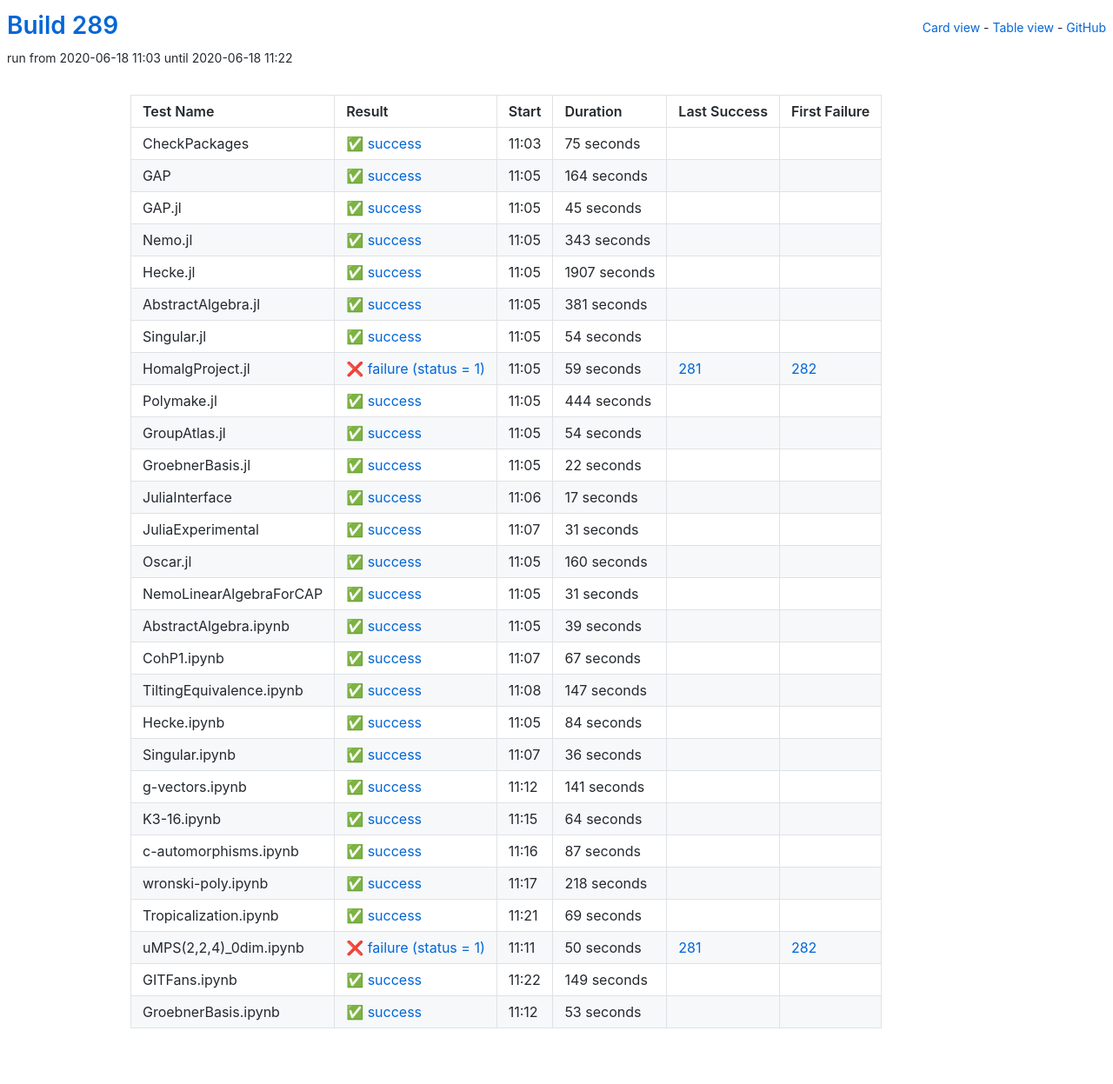
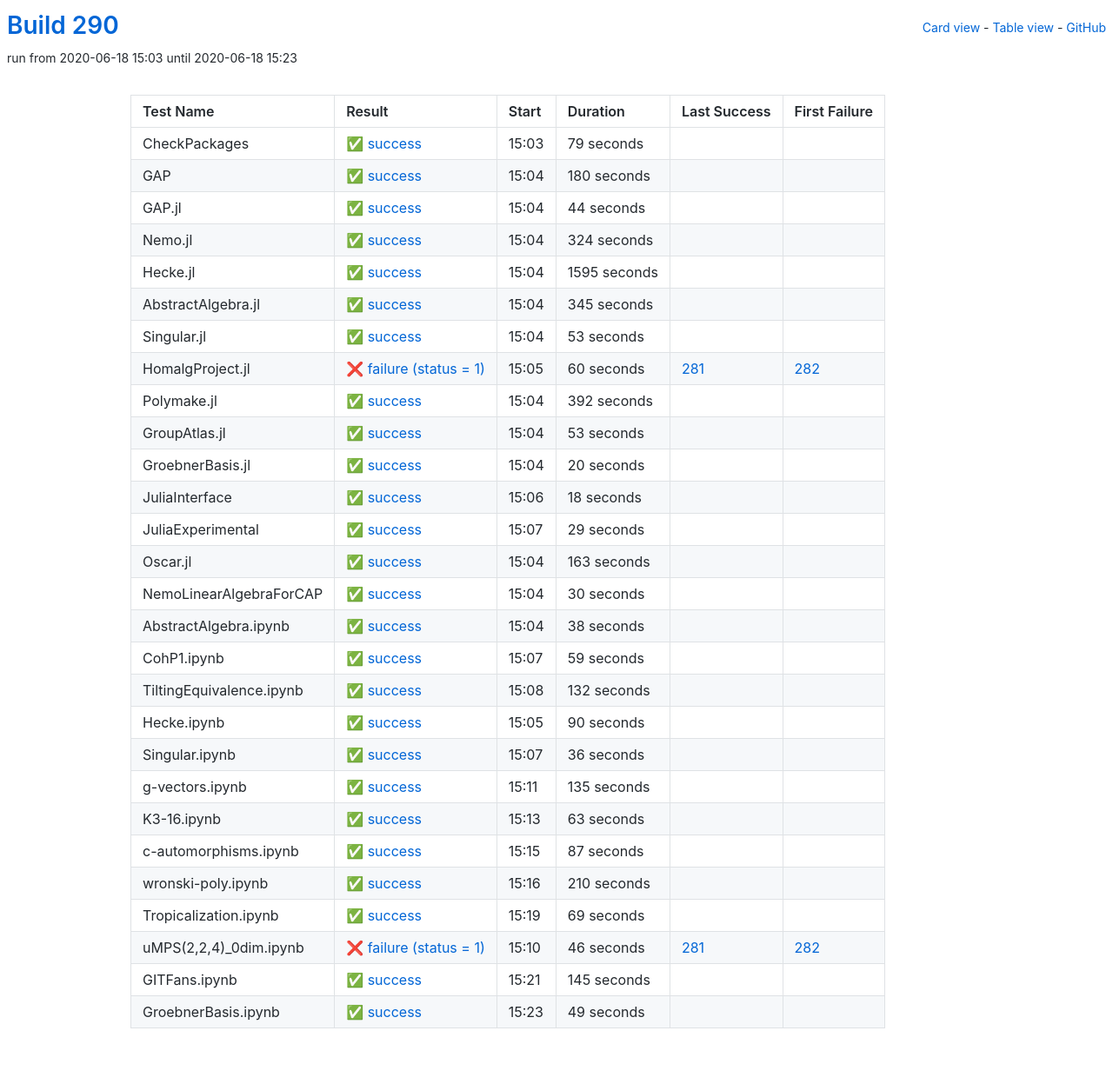
Before and after one commit to oscar-system/oscar-ci-status-stable, a Jekyll site: the page built from table.html, in a window 1280 px wide. Shown: the whole page at 87% size. Built offline with Jekyll 4.4.1, drawn with Linux system fonts in a browser that asks for light colours.

Commit message:
Build #290

```diff
--- a/_data/ci.yml
+++ b/_data/ci.yml
@@ -1,6 +1,6 @@
 ---
-build: 289
-build_url: https://oscarci.mathematik.uni-kl.de/job/oscar-stable/289/
+build: 290
+build_url: https://oscarci.mathematik.uni-kl.de/job/oscar-stable/290/
 job: oscar-stable
 organization: oscar-system
 repo: oscar-ci-status-stable
@@ -8,236 +8,236 @@ repourl: https://github.com/oscar-system/oscar-ci-status-stable
 tests:
 - name: CheckPackages
   id: checkpackages
-  log: https://oscarci.mathematik.uni-kl.de/job/oscar-stable/289/artifact/logs/build-289/CheckPackages.log
-  start: 2020-06-18 11:03
+  log: https://oscarci.mathematik.uni-kl.de/job/oscar-stable/290/artifact/logs/build-290/CheckPackages.log
+  start: 2020-06-18 15:03
   success: true
   exitcode: 0
   status: success
-  duration: 75
+  duration: 79
   last_success: false
   last_success_url:
   first_failure: false
   first_failure_url:
 - name: GAP
   id: gap
-  log: https://oscarci.mathematik.uni-kl.de/job/oscar-stable/289/artifact/logs/build-289/GAP.log
-  start: 2020-06-18 11:05
+  log: https://oscarci.mathematik.uni-kl.de/job/oscar-stable/290/artifact/logs/build-290/GAP.log
+  start: 2020-06-18 15:04
   success: true
   exitcode: 0
   status: success
-  duration: 164
+  duration: 180
   last_success: false
   last_success_url:
   first_failure: false
   first_failure_url:
 - name: GAP.jl
   id: gap-jl
-  log: https://oscarci.mathematik.uni-kl.de/job/oscar-stable/289/artifact/logs/build-289/GAP.jl.log
-  start: 2020-06-18 11:05
+  log: https://oscarci.mathematik.uni-kl.de/job/oscar-stable/290/artifact/logs/build-290/GAP.jl.log
+  start: 2020-06-18 15:04
   success: true
   exitcode: 0
   status: success
-  duration: 45
+  duration: 44
   last_success: false
   last_success_url:
   first_failure: false
   first_failure_url:
 - name: Nemo.jl
   id: nemo-jl
-  log: https://oscarci.mathematik.uni-kl.de/job/oscar-stable/289/artifact/logs/build-289/Nemo.jl.log
-  start: 2020-06-18 11:05
+  log: https://oscarci.mathematik.uni-kl.de/job/oscar-stable/290/artifact/logs/build-290/Nemo.jl.log
+  start: 2020-06-18 15:04
   success: true
   exitcode: 0
   status: success
-  duration: 343
+  duration: 324
   last_success: false
   last_success_url:
   first_failure: false
   first_failure_url:
 - name: Hecke.jl
   id: hecke-jl
-  log: https://oscarci.mathematik.uni-kl.de/job/oscar-stable/289/artifact/logs/build-289/Hecke.jl.log
-  start: 2020-06-18 11:05
+  log: https://oscarci.mathematik.uni-kl.de/job/oscar-stable/290/artifact/logs/build-290/Hecke.jl.log
+  start: 2020-06-18 15:04
   success: true
   exitcode: 0
   status: success
-  duration: 1907
+  duration: 1595
   last_success: false
   last_success_url:
   first_failure: false
   first_failure_url:
 - name: AbstractAlgebra.jl
   id: abstractalgebra-jl
-  log: https://oscarci.mathematik.uni-kl.de/job/oscar-stable/289/artifact/logs/build-289/AbstractAlgebra.jl.log
-  start: 2020-06-18 11:05
+  log: https://oscarci.mathematik.uni-kl.de/job/oscar-stable/290/artifact/logs/build-290/AbstractAlgebra.jl.log
+  start: 2020-06-18 15:04
   success: true
   exitcode: 0
   status: success
-  duration: 381
+  duration: 345
   last_success: false
   last_success_url:
   first_failure: false
   first_failure_url:
 - name: Singular.jl
   id: singular-jl
-  log: https://oscarci.mathematik.uni-kl.de/job/oscar-stable/289/artifact/logs/build-289/Singular.jl.log
-  start: 2020-06-18 11:05
+  log: https://oscarci.mathematik.uni-kl.de/job/oscar-stable/290/artifact/logs/build-290/Singular.jl.log
+  start: 2020-06-18 15:04
   success: true
   exitcode: 0
   status: success
-  duration: 54
+  duration: 53
   last_success: false
   last_success_url:
   first_failure: false
   first_failure_url:
 - name: HomalgProject.jl
   id: homalgproject-jl
-  log: https://oscarci.mathematik.uni-kl.de/job/oscar-stable/289/artifact/logs/build-289/HomalgProject.jl.log
-  start: 2020-06-18 11:05
+  log: https://oscarci.mathematik.uni-kl.de/job/oscar-stable/290/artifact/logs/build-290/HomalgProject.jl.log
+  start: 2020-06-18 15:05
   success: false
   exitcode: 1
   status: failure
-  duration: 59
+  duration: 60
   last_success: 281
   last_success_url: https://oscarci.mathematik.uni-kl.de/job/oscar-stable/281/
   first_failure: 282
   first_failure_url: https://oscarci.mathematik.uni-kl.de/job/oscar-stable/282/
 - name: Polymake.jl
   id: polymake-jl
-  log: https://oscarci.mathematik.uni-kl.de/job/oscar-stable/289/artifact/logs/build-289/Polymake.jl.log
-  start: 2020-06-18 11:05
+  log: https://oscarci.mathematik.uni-kl.de/job/oscar-stable/290/artifact/logs/build-290/Polymake.jl.log
+  start: 2020-06-18 15:04
   success: true
   exitcode: 0
   status: success
-  duration: 444
+  duration: 392
   last_success: false
   last_success_url:
   first_failure: false
   first_failure_url:
 - name: GroupAtlas.jl
   id: groupatlas-jl
-  log: https://oscarci.mathematik.uni-kl.de/job/oscar-stable/289/artifact/logs/build-289/GroupAtlas.jl.log
-  start: 2020-06-18 11:05
+  log: https://oscarci.mathematik.uni-kl.de/job/oscar-stable/290/artifact/logs/build-290/GroupAtlas.jl.log
+  start: 2020-06-18 15:04
   success: true
   exitcode: 0
   status: success
-  duration: 54
+  duration: 53
   last_success: false
   last_success_url:
   first_failure: false
   first_failure_url:
 - name: GroebnerBasis.jl
   id: groebnerbasis-jl
-  log: https://oscarci.mathematik.uni-kl.de/job/oscar-stable/289/artifact/logs/build-289/GroebnerBasis.jl.log
-  start: 2020-06-18 11:05
+  log: https://oscarci.mathematik.uni-kl.de/job/oscar-stable/290/artifact/logs/build-290/GroebnerBasis.jl.log
+  start: 2020-06-18 15:04
   success: true
   exitcode: 0
   status: success
-  duration: 22
+  duration: 20
   last_success: false
   last_success_url:
   first_failure: false
   first_failure_url:
 - name: JuliaInterface
   id: juliainterface
-  log: https://oscarci.mathematik.uni-kl.de/job/oscar-stable/289/artifact/logs/build-289/JuliaInterface.log
-  start: 2020-06-18 11:06
+  log: https://oscarci.mathematik.uni-kl.de/job/oscar-stable/290/artifact/logs/build-290/JuliaInterface.log
+  start: 2020-06-18 15:06
   success: true
   exitcode: 0
   status: success
-  duration: 17
+  duration: 18
   last_success: false
   last_success_url:
   first_failure: false
   first_failure_url:
 - name: JuliaExperimental
   id: juliaexperimental
-  log: https://oscarci.mathematik.uni-kl.de/job/oscar-stable/289/artifact/logs/build-289/JuliaExperimental.log
-  start: 2020-06-18 11:07
+  log: https://oscarci.mathematik.uni-kl.de/job/oscar-stable/290/artifact/logs/build-290/JuliaExperimental.log
+  start: 2020-06-18 15:07
   success: true
   exitcode: 0
   status: success
-  duration: 31
+  duration: 29
   last_success: false
   last_success_url:
   first_failure: false
   first_failure_url:
 - name: Oscar.jl
   id: oscar-jl
-  log: https://oscarci.mathematik.uni-kl.de/job/oscar-stable/289/artifact/logs/build-289/Oscar.jl.log
-  start: 2020-06-18 11:05
+  log: https://oscarci.mathematik.uni-kl.de/job/oscar-stable/290/artifact/logs/build-290/Oscar.jl.log
+  start: 2020-06-18 15:04
   success: true
   exitcode: 0
   status: success
-  duration: 160
+  duration: 163
   last_success: false
   last_success_url:
   first_failure: false
   first_failure_url:
 - name: NemoLinearAlgebraForCAP
   id: nemolinearalgebraforcap
-  log: https://oscarci.mathematik.uni-kl.de/job/oscar-stable/289/artifact/logs/build-289/NemoLinearAlgebraForCAP.log
-  start: 2020-06-18 11:05
+  log: https://oscarci.mathematik.uni-kl.de/job/oscar-stable/290/artifact/logs/build-290/NemoLinearAlgebraForCAP.log
+  start: 2020-06-18 15:04
   success: true
   exitcode: 0
   status: success
-  duration: 31
+  duration: 30
   last_success: false
   last_success_url:
   first_failure: false
   first_failure_url:
 - name: AbstractAlgebra.ipynb
   id: abstractalgebra-ipynb
-  log: https://oscarci.mathematik.uni-kl.de/job/oscar-stable/289/artifact/logs/build-289/AbstractAlgebra.ipynb.log
-  start: 2020-06-18 11:05
+  log: https://oscarci.mathematik.uni-kl.de/job/oscar-stable/290/artifact/logs/build-290/AbstractAlgebra.ipynb.log
+  start: 2020-06-18 15:04
   success: true
   exitcode: 0
   status: success
-  duration: 39
+  duration: 38
   last_success: false
   last_success_url:
   first_failure: false
   first_failure_url:
 - name: CohP1.ipynb
   id: cohp1-ipynb
-  log: https://oscarci.mathematik.uni-kl.de/job/oscar-stable/289/artifact/logs/build-289/CohP1.ipynb.log
-  start: 2020-06-18 11:07
+  log: https://oscarci.mathematik.uni-kl.de/job/oscar-stable/290/artifact/logs/build-290/CohP1.ipynb.log
+  start: 2020-06-18 15:07
   success: true
   exitcode: 0
   status: success
-  duration: 67
+  duration: 59
   last_success: false
   last_success_url:
   first_failure: false
   first_failure_url:
 - name: TiltingEquivalence.ipynb
   id: tiltingequivalence-ipynb
-  log: https://oscarci.mathematik.uni-kl.de/job/oscar-stable/289/artifact/logs/build-289/TiltingEquivalence.ipynb.log
-  start: 2020-06-18 11:08
+  log: https://oscarci.mathematik.uni-kl.de/job/oscar-stable/290/artifact/logs/build-290/TiltingEquivalence.ipynb.log
+  start: 2020-06-18 15:08
   success: true
   exitcode: 0
   status: success
-  duration: 147
+  duration: 132
   last_success: false
   last_success_url:
   first_failure: false
   first_failure_url:
 - name: Hecke.ipynb
   id: hecke-ipynb
-  log: https://oscarci.mathematik.uni-kl.de/job/oscar-stable/289/artifact/logs/build-289/Hecke.ipynb.log
-  start: 2020-06-18 11:05
+  log: https://oscarci.mathematik.uni-kl.de/job/oscar-stable/290/artifact/logs/build-290/Hecke.ipynb.log
+  start: 2020-06-18 15:05
   success: true
   exitcode: 0
   status: success
-  duration: 84
+  duration: 90
   last_success: false
   last_success_url:
   first_failure: false
   first_failure_url:
 - name: Singular.ipynb
   id: singular-ipynb
-  log: https://oscarci.mathematik.uni-kl.de/job/oscar-stable/289/artifact/logs/build-289/Singular.ipynb.log
-  start: 2020-06-18 11:07
+  log: https://oscarci.mathematik.uni-kl.de/job/oscar-stable/290/artifact/logs/build-290/Singular.ipynb.log
+  start: 2020-06-18 15:07
   success: true
   exitcode: 0
   status: success
@@ -248,32 +248,32 @@ tests:
   first_failure_url:
 - name: g-vectors.ipynb
   id: g-vectors-ipynb
-  log: https://oscarci.mathematik.uni-kl.de/job/oscar-stable/289/artifact/logs/build-289/g-vectors.ipynb.log
-  start: 2020-06-18 11:12
+  log: https://oscarci.mathematik.uni-kl.de/job/oscar-stable/290/artifact/logs/build-290/g-vectors.ipynb.log
+  start: 2020-06-18 15:11
   success: true
   exitcode: 0
   status: success
-  duration: 141
+  duration: 135
   last_success: false
   last_success_url:
   first_failure: false
   first_failure_url:
 - name: K3-16.ipynb
   id: k3-16-ipynb
-  log: https://oscarci.mathematik.uni-kl.de/job/oscar-stable/289/artifact/logs/build-289/K3-16.ipynb.log
-  start: 2020-06-18 11:15
+  log: https://oscarci.mathematik.uni-kl.de/job/oscar-stable/290/artifact/logs/build-290/K3-16.ipynb.log
+  start: 2020-06-18 15:13
   success: true
   exitcode: 0
   status: success
-  duration: 64
+  duration: 63
   last_success: false
   last_success_url:
   first_failure: false
   first_failure_url:
 - name: c-automorphisms.ipynb
   id: c-automorphisms-ipynb
-  log: https://oscarci.mathematik.uni-kl.de/job/oscar-stable/289/artifact/logs/build-289/c-automorphisms.ipynb.log
-  start: 2020-06-18 11:16
+  log: https://oscarci.mathematik.uni-kl.de/job/oscar-stable/290/artifact/logs/build-290/c-automorphisms.ipynb.log
+  start: 2020-06-18 15:15
   success: true
   exitcode: 0
   status: success
@@ -284,20 +284,20 @@ tests:
   first_failure_url:
 - name: wronski-poly.ipynb
   id: wronski-poly-ipynb
-  log: https://oscarci.mathematik.uni-kl.de/job/oscar-stable/289/artifact/logs/build-289/wronski-poly.ipynb.log
-  start: 2020-06-18 11:17
+  log: https://oscarci.mathematik.uni-kl.de/job/oscar-stable/290/artifact/logs/build-290/wronski-poly.ipynb.log
+  start: 2020-06-18 15:16
   success: true
   exitcode: 0
   status: success
-  duration: 218
+  duration: 210
   last_success: false
   last_success_url:
   first_failure: false
   first_failure_url:
 - name: Tropicalization.ipynb
   id: tropicalization-ipynb
-  log: https://oscarci.mathematik.uni-kl.de/job/oscar-stable/289/artifact/logs/build-289/Tropicalization.ipynb.log
-  start: 2020-06-18 11:21
+  log: https://oscarci.mathematik.uni-kl.de/job/oscar-stable/290/artifact/logs/build-290/Tropicalization.ipynb.log
+  start: 2020-06-18 15:19
   success: true
   exitcode: 0
   status: success
@@ -308,36 +308,36 @@ tests:
   first_failure_url:
 - name: uMPS(2,2,4)_0dim.ipynb
   id: umps-2-2-4-0dim-ipynb
-  log: https://oscarci.mathematik.uni-kl.de/job/oscar-stable/289/artifact/logs/build-289/uMPS-2-2-4-_0dim.ipynb.log
-  start: 2020-06-18 11:11
+  log: https://oscarci.mathematik.uni-kl.de/job/oscar-stable/290/artifact/logs/build-290/uMPS-2-2-4-_0dim.ipynb.log
+  start: 2020-06-18 15:10
   success: false
   exitcode: 1
   status: failure
-  duration: 50
+  duration: 46
   last_success: 281
   last_success_url: https://oscarci.mathematik.uni-kl.de/job/oscar-stable/281/
   first_failure: 282
   first_failure_url: https://oscarci.mathematik.uni-kl.de/job/oscar-stable/282/
 - name: GITFans.ipynb
   id: gitfans-ipynb
-  log: https://oscarci.mathematik.uni-kl.de/job/oscar-stable/289/artifact/logs/build-289/GITFans.ipynb.log
-  start: 2020-06-18 11:22
+  log: https://oscarci.mathematik.uni-kl.de/job/oscar-stable/290/artifact/logs/build-290/GITFans.ipynb.log
+  start: 2020-06-18 15:21
   success: true
   exitcode: 0
   status: success
-  duration: 149
+  duration: 145
   last_success: false
   last_success_url:
   first_failure: false
   first_failure_url:
 - name: GroebnerBasis.ipynb
   id: groebnerbasis-ipynb
-  log: https://oscarci.mathematik.uni-kl.de/job/oscar-stable/289/artifact/logs/build-289/GroebnerBasis.ipynb.log
-  start: 2020-06-18 11:12
+  log: https://oscarci.mathematik.uni-kl.de/job/oscar-stable/290/artifact/logs/build-290/GroebnerBasis.ipynb.log
+  start: 2020-06-18 15:23
   success: true
   exitcode: 0
   status: success
-  duration: 53
+  duration: 49
   last_success: false
   last_success_url:
   first_failure: false
```
Also changed, not shown: README.md.
